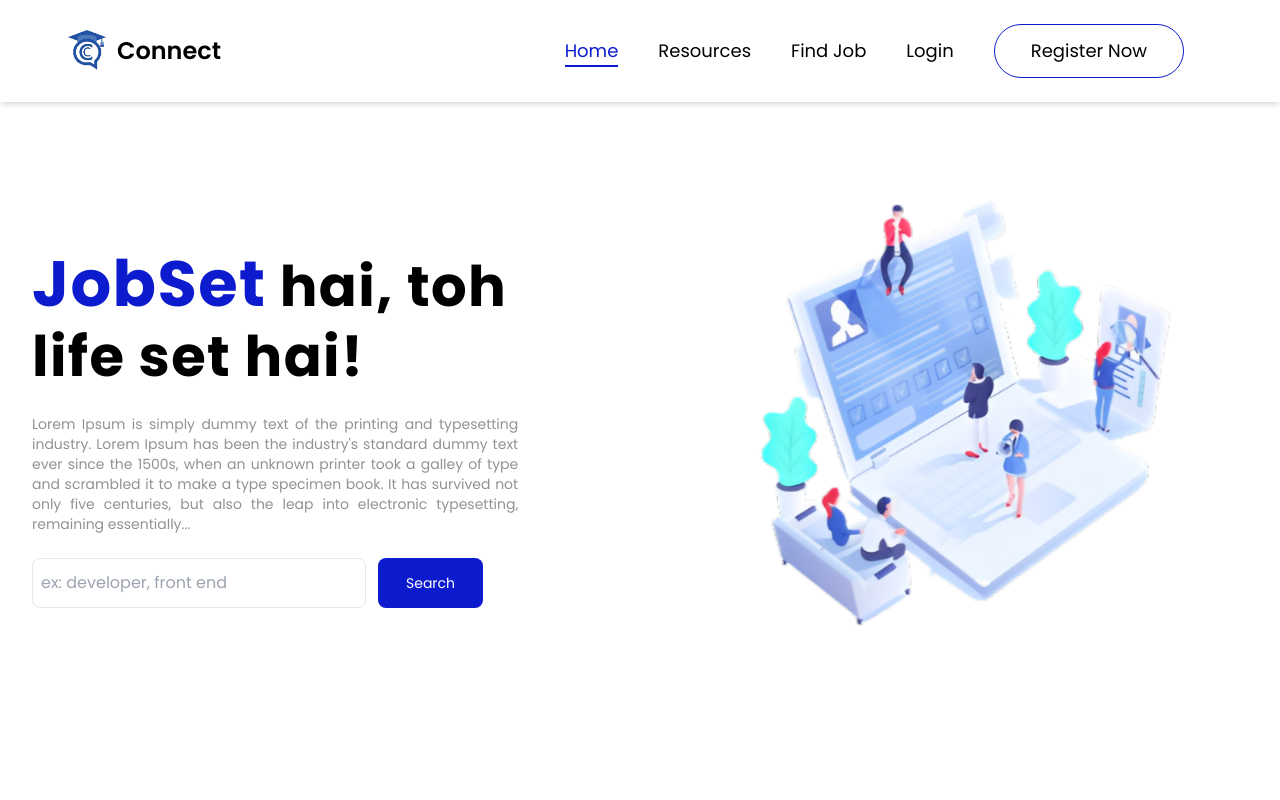
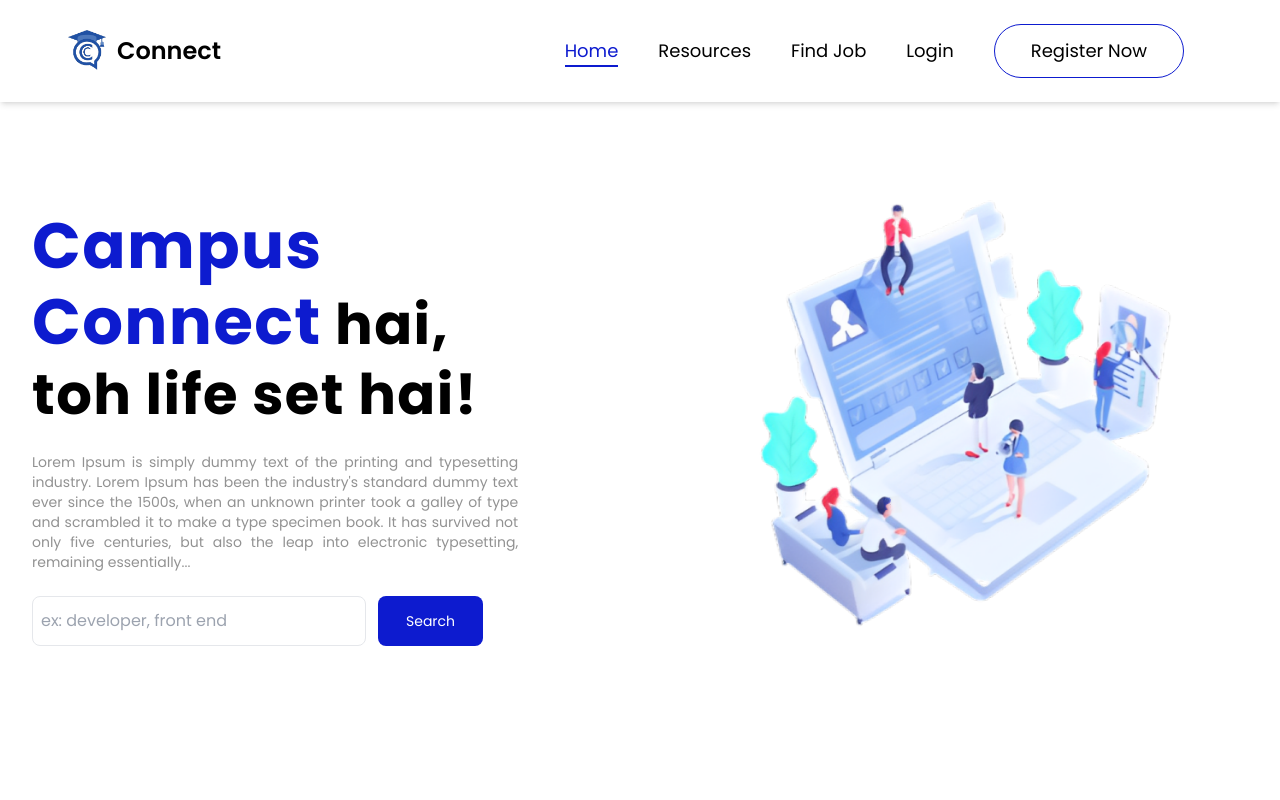
Before and after one commit to DevJSter/campusConnect, a React (Create React App) app: page / in a window 1280 px wide. Shown: the top 800 px of the page. Built offline with nearby package versions, Linux system fonts and the light colour scheme.

Commit message:
Updation

```diff
--- a/src/components/HeroSection.jsx
+++ b/src/components/HeroSection.jsx
@@ -12,7 +12,7 @@
 
 
                 <p className="text-[2.5rem] text-center md:text-left lg:text-[3.5rem] font-bold tracking-wide text-headingColor md:w-[85%] md:leading-tight">
-                    <span className="text-lightPrimary text-[3rem] lg:text-[4rem]">JobSet</span> hai, toh life set hai!
+                    <span className="text-lightPrimary text-[3rem] lg:text-[4rem]">Campus Connect</span> hai, toh life set hai!
                 </p>
 
                 <p className="text-center md:text-justify text-lighttextGray text-sm md:w-[85%] flex flex-wrap gap-1">
```
